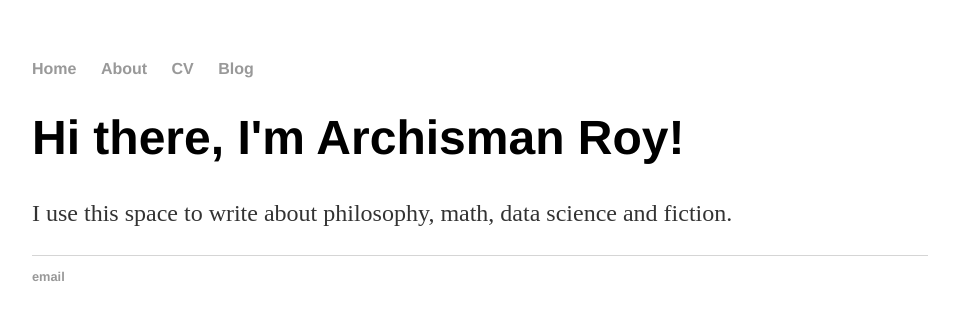
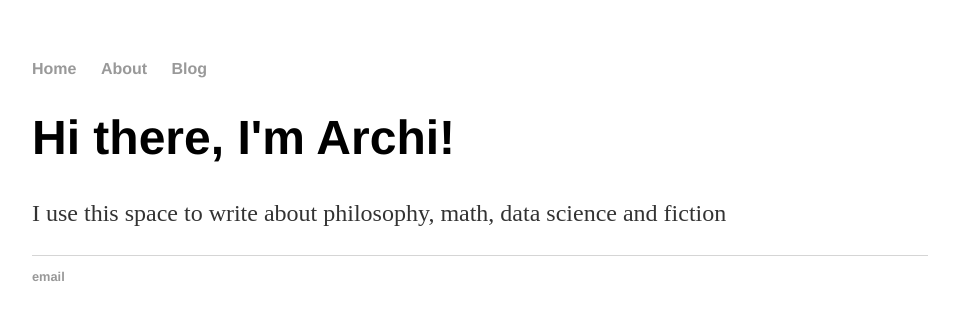
Before and after one commit to Archisman-Roy/Archisman-Roy.github.io, a Jekyll site: the page built from index.html, in a window 1280 px wide. Shown: the top 320 px of the page, without its empty margins (160-1119 px from the left). Built offline with Jekyll 4.4.1, drawn with Linux system fonts in a browser that asks for light colours.

Commit message:
Updated index

```diff
--- a/index.html
+++ b/index.html
@@ -1,29 +1,8 @@
-<!DOCTYPE html>
-<html>
-	<head>
-		<title>Archi's Blog</title>
-		<!-- link to main stylesheet -->
-		<link rel="stylesheet" type="text/css" href="/css/main.css">
-	</head>
-	<body>
-		<nav>
-    		<ul>
-        		<li><a href="/">Home</a></li>
-	        	<li><a href="/about">About</a></li>
-        		<li><a href="/cv">CV</a></li>
-        		<li><a href="/blog">Blog</a></li>
-    		</ul>
-		</nav>
-		<div class="container">
-    		<div class="blurb">
-        		<h1>Hi there, I'm Archisman Roy! </h1>
-				<p>I use this space to write about philosophy, math, data science and fiction.</p>
-    		</div><!-- /.blurb -->
-		</div><!-- /.container -->
-		<footer>
-    		<ul>
-        		<li><a href="mailto:royarchi31@gmail.com">email</a></li>
-			</ul>
-		</footer>
-	</body>
-</html>
+---
+layout: default
+title: Archi's Blog
+---
+<div class="blurb">
+	<h1>Hi there, I'm Archi!</h1>
+	<p>I use this space to write about philosophy, math, data science and fiction</p>
+</div><!-- /.blurb -->
```
